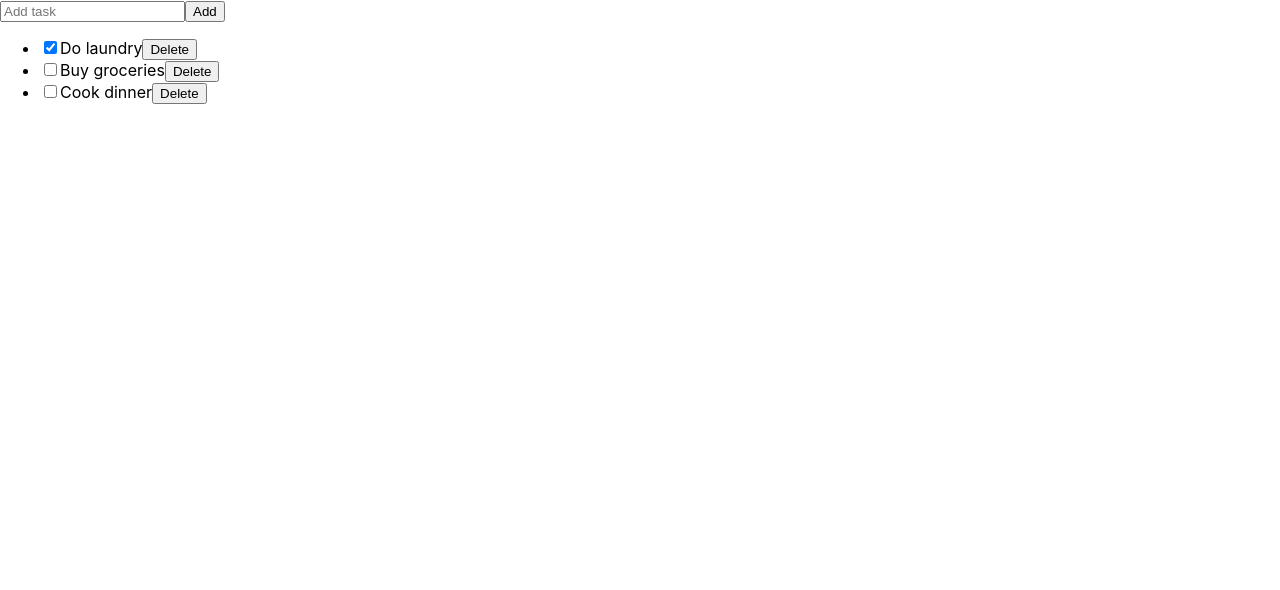
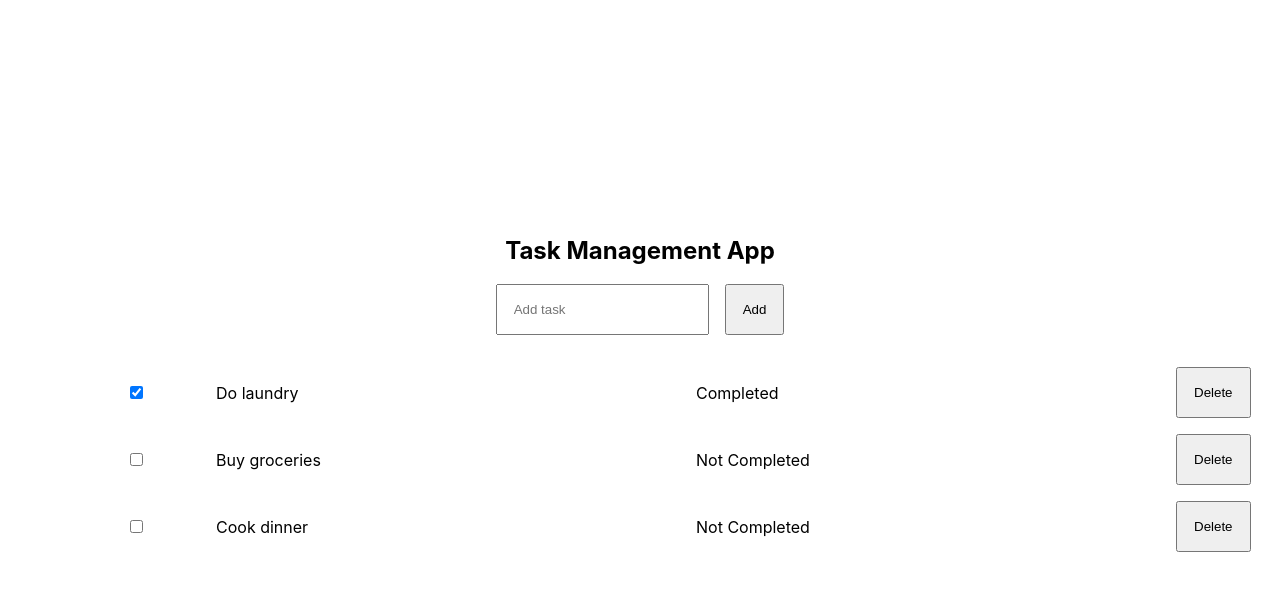
Before and after one commit to pao-perez/task-management, a React (Create React App) app: page / in a window 1280 px wide. Shown: the top 590 px of the page. Built offline with nearby package versions, Linux system fonts and the light colour scheme.

Commit message:
Add basic layout and styling

```diff
--- a/src/App.css
+++ b/src/App.css
@@ -1,38 +1,7 @@
-.App {
-  text-align: center;
+.container {
+    height: 100vh;
+    display: flex;
+    flex-direction: column;
+    justify-content: center;
+    align-items: center;
 }
-
-.App-logo {
-  height: 40vmin;
-  pointer-events: none;
-}
-
-@media (prefers-reduced-motion: no-preference) {
-  .App-logo {
-    animation: App-logo-spin infinite 20s linear;
-  }
-}
-
-.App-header {
-  background-color: #282c34;
-  min-height: 100vh;
-  display: flex;
-  flex-direction: column;
-  align-items: center;
-  justify-content: center;
-  font-size: calc(10px + 2vmin);
-  color: white;
-}
-
-.App-link {
-  color: #61dafb;
-}
-
-@keyframes App-logo-spin {
-  from {
-    transform: rotate(0deg);
-  }
-  to {
-    transform: rotate(360deg);
-  }
-}
--- a/src/App.js
+++ b/src/App.js
@@ -33,6 +33,7 @@ export default function App() {
 
   return (
     <section className="container">
+      <h1>Task Management App</h1>
       <TaskForm onAddTask={handleAddTask} />
       <TaskList
         tasks={tasks}
--- /dev/null
+++ b/src/components/tasks/TaskForm.css
@@ -0,0 +1,9 @@
+.form > input {
+    padding: 1rem;
+    margin-right: 1rem;
+}
+
+.form > button {
+    width: max-content;
+    padding: 1rem;
+}
--- a/src/components/tasks/TaskForm.js
+++ b/src/components/tasks/TaskForm.js
@@ -1,4 +1,5 @@
 import { useState } from 'react';
+import './TaskForm.css';
 
 export default function TaskForm({ onAddTask }) {
     const [name, setName] = useState('');
@@ -10,7 +11,7 @@ export default function TaskForm({ onAddTask }) {
     }
 
     return (
-        <form onSubmit={handleSubmit}>
+        <form className="form" onSubmit={handleSubmit}>
             <input
                 type="text"
                 placeholder="Add task"
--- /dev/null
+++ b/src/components/tasks/TaskItem.css
@@ -0,0 +1,11 @@
+.item {
+    display: grid;
+    grid-template-columns: repeat(4, 10rem 30rem 30rem 30rem);
+    align-items: center;
+    margin: 1rem;
+}
+
+.item > button {
+    width: max-content;
+    padding: 1rem;
+}
--- a/src/components/tasks/TaskItem.js
+++ b/src/components/tasks/TaskItem.js
@@ -1,8 +1,9 @@
 import React from 'react';
+import './TaskItem.css';
 
 export default function TaskItem({ task, onChange, onDelete }) {
     return (
-        <>
+        <div className="item">
             <input
                 type="checkbox"
                 checked={task.isCompleted}
@@ -14,7 +15,8 @@ export default function TaskItem({ task, onChange, onDelete }) {
                 }}
             />
             {task.name}
+            <span>{task.isCompleted ? "Completed" : "Not Completed"}</span>
             <button onClick={() => onDelete(task.id)}>Delete</button>
-        </>
+        </div>
     );
 }
--- /dev/null
+++ b/src/components/tasks/TaskList.css
@@ -0,0 +1,8 @@
+li {
+    list-style-type: none;
+}
+
+.list {
+    width: 100%;
+    padding: 1rem;
+}
--- a/src/components/tasks/TaskList.js
+++ b/src/components/tasks/TaskList.js
@@ -1,5 +1,6 @@
 import React from 'react';
 import TaskItem from './TaskItem';
+import './TaskList.css';
 
 export default function TaskList({ tasks, onChangeTask, onDeleteTask }) {
 
@@ -7,7 +8,7 @@ export default function TaskList({ tasks, onChangeTask, onDeleteTask }) {
         <section className="list">
             <ul>
                 {tasks.map((task) => (
-                    <li className="item" key={task.id}>
+                    <li key={task.id}>
                         <TaskItem task={task} onChange={onChangeTask} onDelete={onDeleteTask} />
                     </li>
                 ))}
```
